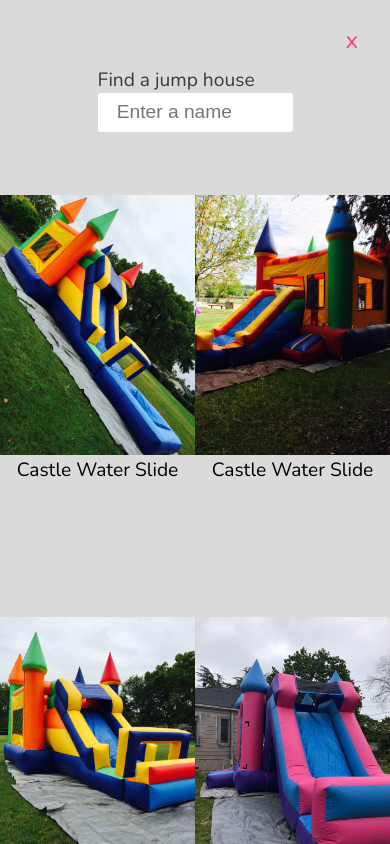
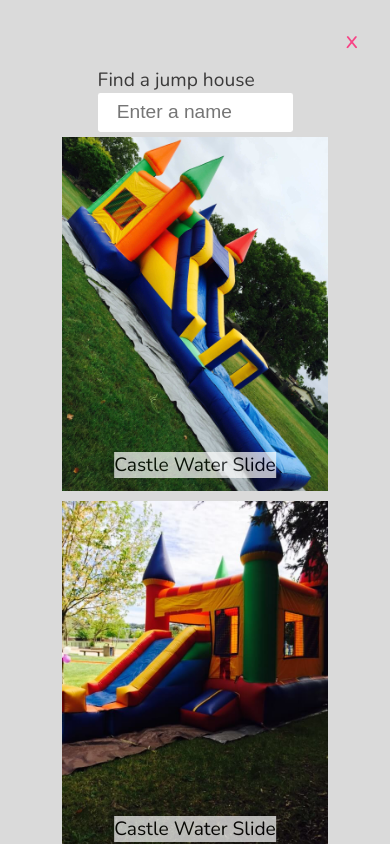
Before and after one commit to alopez96/brendas-react, a React (Create React App) app: page / in a window 390 px wide. Both pictures are taken after a click on the button "View all rentals". Shown: the top 844 px of the page. Built offline with nearby package versions, Linux system fonts and the light colour scheme.

Commit message:
jumpies mobile view

```diff
--- a/src/components/jumpies/Jumpie.js
+++ b/src/components/jumpies/Jumpie.js
@@ -6,10 +6,9 @@ function Jumpie ( { pic, title }){
     return(
         <div className='jump-card'>
             <img className='picture hover' src={pic} alt={title}/>
-            <div id='card-label'>
-                <label>{title}</label>
-            </div>
-        </div>)
+                <label id='card-label'>{title}</label>
+        </div>
+        )
 }
 
 export default Jumpie;
--- a/src/components/jumpies/jumpies.css
+++ b/src/components/jumpies/jumpies.css
@@ -145,35 +145,42 @@
         font-size: 1.2rem;
     }
 
-    .jump-top{
+    .jump-list{
         display: flex;
+        flex-flow: wrap;
+        flex-direction: row;
         justify-content: center;
-        width: 70vw;
     }
 
     .jump-card{
-        display: flex;
-        flex-direction: column;
-        width: 50vw;
-        height: 50vh;
-        align-items: center;
-        margin: 0px;
+        width: auto;
+        height: auto;
+        margin: 5px;
+        position:relative;
+        text-align: center;
     }
 
     .picture{
-        width: 50vw;
-        height: 50vh;
-        object-fit: contain;
+        width: 70%;
+        height: auto;
+        object-fit: cover;
     }
 
     #card-label {
-        position:relative;
+        position: absolute;
+        opacity: 0.7;
+        background-color: white;
+        color: black;
+        text-align: center;
         visibility:visible;
-        width: 100%;
-        color: #000;
+
         font-size: 1.2rem;
-        height: 10rem;
-        margin: -2rem 0rem -5rem 0rem;
+        height: auto;
+        width: auto;
+        bottom: 0px;
+        left: 50%;
+        transform: translate(-50%, -50%);
+        margin: 0;
     }
 
     .slider{
```
